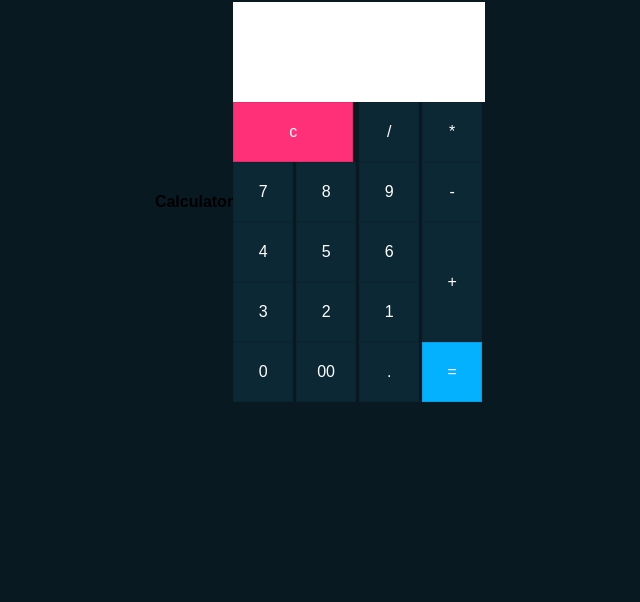
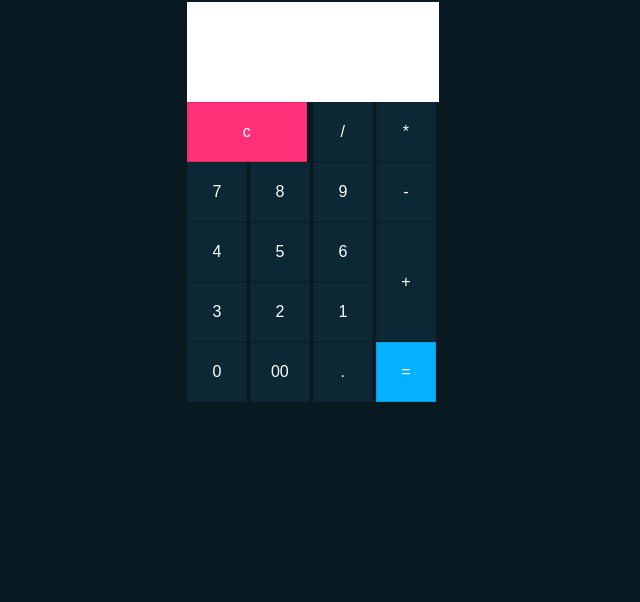
Before and after one commit to sachin-cse/javascript_calc, a plain HTML site: page index.html in a window 1280 px wide. Shown: the part 198-800 px from the top of the page, without its empty margins (320-960 px from the left). Drawn offline with Linux system fonts and the light colour scheme.

Commit message:
first commit

```diff
--- a/style.css
+++ b/style.css
@@ -14,6 +14,8 @@ body{
 .calculator{
   position: relative;
   display: grid;
+  left:-4%;
+  padding-top:-3%;
 }
 .calculator .value{
   grid-column:span 4;
@@ -52,3 +54,11 @@ body{
 .calculator span.equal{
   background: #03b1ff;
 }
+h4{
+  position:relative;
+  padding-bottom:35%;
+  left:6.5%;
+  font-size:18px;
+  color:white;
+  font-weight: bold;
+}
```
